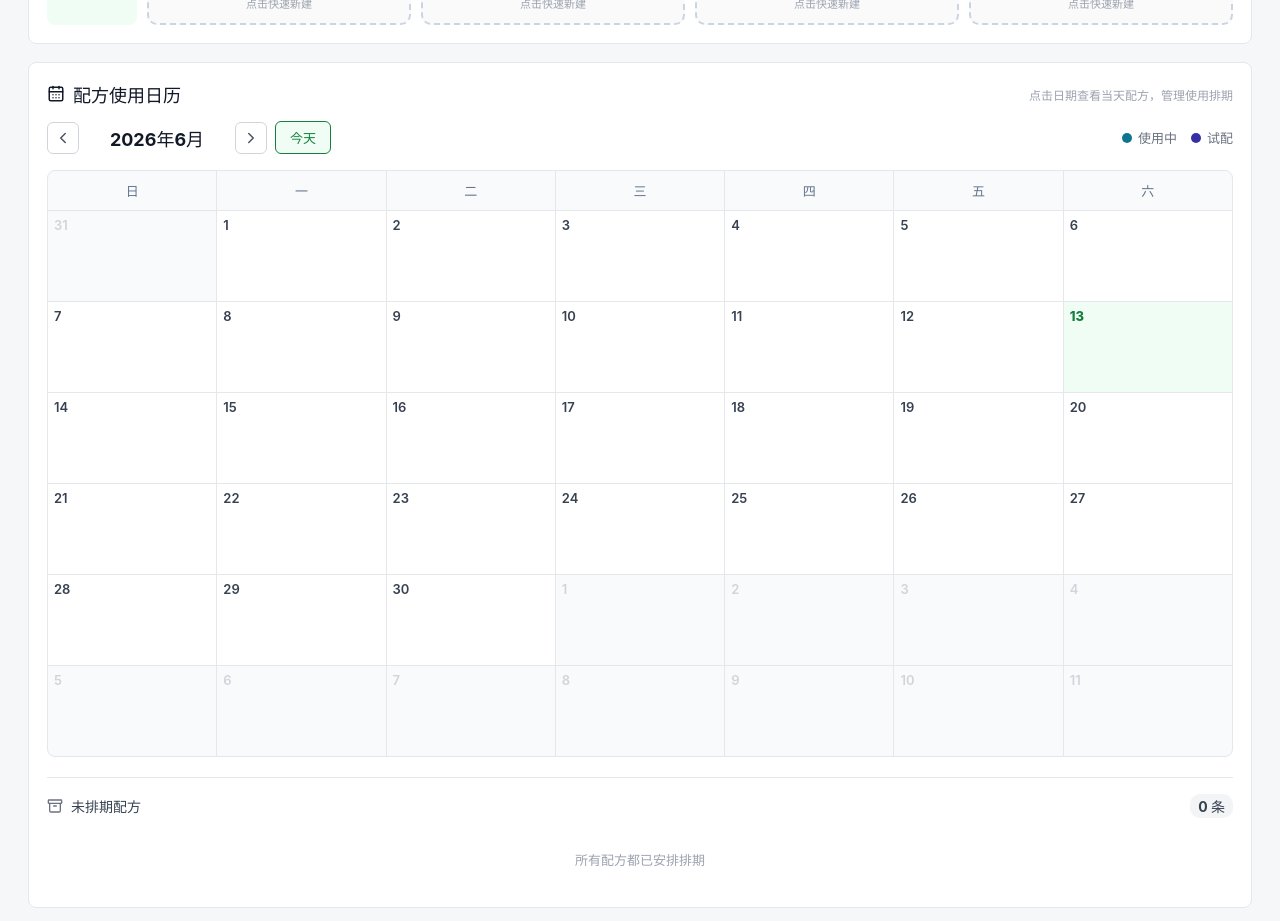
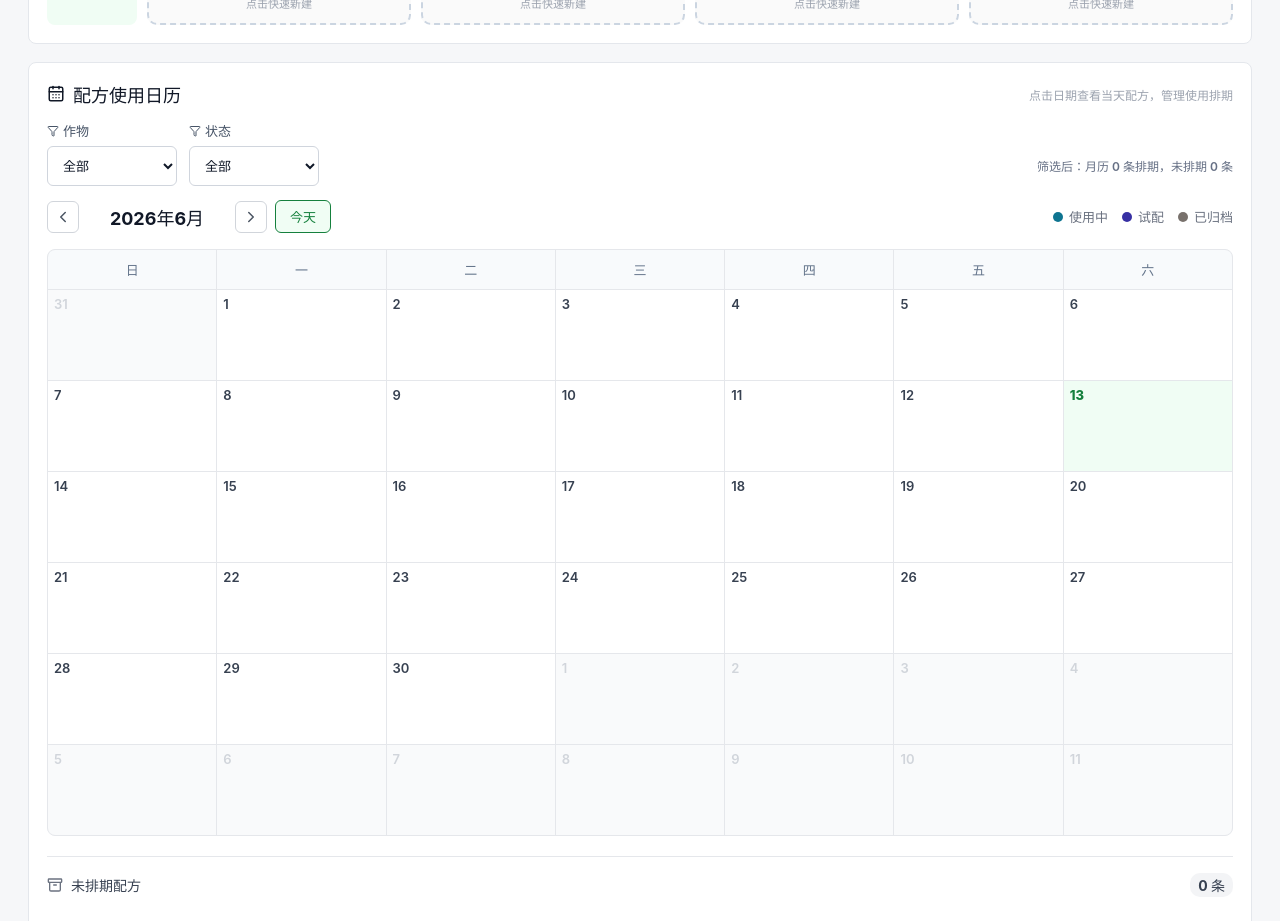
Before and after one commit to aliAjax/hxwl-61302-e26a4e3, a React (Vite) app: page / in a window 1280 px wide. Shown: the part 1400-2321 px from the top of the page. Built offline with nearby package versions, Linux system fonts and the light colour scheme.

Commit message:
.3436396082391580:1fe89e12b37903ea1548047b413a499d_6a2e5448792c02099514eb96.6a2e544b792c02099514eb98.6a2e544a98d9c2455a056998:Trae CN.T(2026/6/14 15:12:11)

```diff
--- a/src/App.css
+++ b/src/App.css
@@ -1924,6 +1924,13 @@ textarea { min-height: 76px; resize: vertical; }
   .warning-card-actions {
     flex-direction: column;
   }
+  .calendar-toolbar {
+    flex-direction: column;
+    align-items: stretch;
+  }
+  .calendar-toolbar label {
+    min-width: 100%;
+  }
 }
 
 .hero-actions {
@@ -2457,6 +2464,42 @@ textarea { min-height: 76px; resize: vertical; }
   color: #9ca3af;
   font-size: 12px;
   font-weight: 500;
+}
+
+.calendar-toolbar {
+  display: flex;
+  gap: 12px;
+  align-items: end;
+  margin-bottom: 14px;
+  flex-wrap: wrap;
+}
+.calendar-toolbar label {
+  flex: 0 0 auto;
+  min-width: 130px;
+  display: grid;
+  gap: 6px;
+  color: #344054;
+  font-size: 13px;
+  font-weight: 700;
+}
+.calendar-toolbar label span {
+  display: inline-flex;
+  align-items: center;
+  gap: 4px;
+  color: #475467;
+}
+.calendar-toolbar select {
+  width: 100%;
+}
+
+.legend-archived {
+  background: #78716c;
+}
+
+.calendar-crop-archived {
+  background: #f5f5f4;
+  color: #57534e;
+  border-color: #d6d3d1;
 }
 
 .calendar-header {
--- a/src/RecipeCalendar.jsx
+++ b/src/RecipeCalendar.jsx
@@ -1,5 +1,6 @@
 import { useState, useMemo, Fragment } from 'react';
-import { CalendarDays, ChevronLeft, ChevronRight, X, Sprout, Clock, Calendar, Archive } from 'lucide-react';
+import { CalendarDays, ChevronLeft, ChevronRight, X, Sprout, Clock, Calendar, Archive, Filter } from 'lucide-react';
+import { getAllCropOptions } from './recipeTemplates';
 
 function statusClass(status) {
   const statuses = ['试配', '使用中', '已归档'];
@@ -35,8 +36,24 @@ function RecipeCalendar({ records, onSelectRecipe, onOpenSchedule, selectedRecor
   const [viewMonth, setViewMonth] = useState(today.getMonth());
   const [selectedDate, setSelectedDate] = useState(null);
   const [dayDetailOpen, setDayDetailOpen] = useState(false);
+  const [cropFilter, setCropFilter] = useState('全部');
+  const [statusFilter, setStatusFilter] = useState('全部');
 
   const todayStr = today.toISOString().slice(0, 10);
+
+  const calendarCropOptions = useMemo(() => {
+    const recordCrops = records.map((r) => r.crop);
+    const allCrops = getAllCropOptions();
+    return [...new Set([...allCrops, ...recordCrops])];
+  }, [records]);
+  const calendarStatusOptions = ['试配', '使用中', '已归档'];
+
+  const hasCalendarFilter = cropFilter !== '全部' || statusFilter !== '全部';
+
+  function clearCalendarFilter() {
+    setCropFilter('全部');
+    setStatusFilter('全部');
+  }
 
   const monthName = useMemo(() => {
     const date = new Date(viewYear, viewMonth, 1);
@@ -78,12 +95,26 @@ function RecipeCalendar({ records, onSelectRecipe, onOpenSchedule, selectedRecor
   }, [viewYear, viewMonth]);
 
   const scheduledRecipes = useMemo(() => {
-    return records.filter(r => r.startDate && (r.status === '使用中' || r.status === '试配'));
-  }, [records]);
+    let result = records.filter(r => r.startDate);
+    if (statusFilter !== '全部') {
+      result = result.filter(r => r.status === statusFilter);
+    }
+    if (cropFilter !== '全部') {
+      result = result.filter(r => r.crop === cropFilter);
+    }
+    return result;
+  }, [records, cropFilter, statusFilter]);
 
   const unscheduledRecipes = useMemo(() => {
-    return records.filter(r => !r.startDate);
-  }, [records]);
+    let result = records.filter(r => !r.startDate);
+    if (statusFilter !== '全部') {
+      result = result.filter(r => r.status === statusFilter);
+    }
+    if (cropFilter !== '全部') {
+      result = result.filter(r => r.crop === cropFilter);
+    }
+    return result;
+  }, [records, cropFilter, statusFilter]);
 
   function getRecipesForDate(dateStr) {
     return scheduledRecipes.filter(r => isDateInRange(dateStr, r.startDate, r.endDate));
@@ -94,12 +125,13 @@ function RecipeCalendar({ records, onSelectRecipe, onOpenSchedule, selectedRecor
     const cropMap = {};
     recipes.forEach(r => {
       if (!cropMap[r.crop]) {
-        cropMap[r.crop] = { count: 0, hasInUse: false, hasTrial: false, recipes: [] };
+        cropMap[r.crop] = { count: 0, hasInUse: false, hasTrial: false, hasArchived: false, recipes: [] };
       }
       cropMap[r.crop].count++;
       cropMap[r.crop].recipes.push(r);
       if (r.status === '使用中') cropMap[r.crop].hasInUse = true;
       if (r.status === '试配') cropMap[r.crop].hasTrial = true;
+      if (r.status === '已归档') cropMap[r.crop].hasArchived = true;
     });
     return cropMap;
   }
@@ -142,7 +174,34 @@ function RecipeCalendar({ records, onSelectRecipe, onOpenSchedule, selectedRecor
         <div className="panel-title">
           <CalendarDays size={18} />
           <h2>配方使用日历</h2>
-          <span className="calendar-tip">点击日期查看当天配方，管理使用排期</span>
+          {hasCalendarFilter ? (
+            <button type="button" className="board-clear-filter" onClick={clearCalendarFilter}>
+              <X size={14} />
+              <span>清除筛选（{cropFilter} · {statusFilter}）</span>
+            </button>
+          ) : (
+            <span className="calendar-tip">点击日期查看当天配方，管理使用排期</span>
+          )}
+        </div>
+
+        <div className="calendar-toolbar">
+          <label>
+            <span><Filter size={12} /> 作物</span>
+            <select value={cropFilter} onChange={(e) => setCropFilter(e.target.value)}>
+              <option>全部</option>
+              {calendarCropOptions.map((c) => <option key={c}>{c}</option>)}
+            </select>
+          </label>
+          <label>
+            <span><Filter size={12} /> 状态</span>
+            <select value={statusFilter} onChange={(e) => setStatusFilter(e.target.value)}>
+              <option>全部</option>
+              {calendarStatusOptions.map((s) => <option key={s}>{s}</option>)}
+            </select>
+          </label>
+          <span className="warning-filter-count">
+            筛选后：月历 {scheduledRecipes.length} 条排期，未排期 {unscheduledRecipes.length} 条
+          </span>
         </div>
 
         <div className="calendar-header">
@@ -162,6 +221,9 @@ function RecipeCalendar({ records, onSelectRecipe, onOpenSchedule, selectedRecor
             </span>
             <span className="legend-item">
               <span className="legend-dot legend-trial"></span>试配
+            </span>
+            <span className="legend-item">
+              <span className="legend-dot legend-archived"></span>已归档
             </span>
           </div>
         </div>
@@ -196,7 +258,8 @@ function RecipeCalendar({ records, onSelectRecipe, onOpenSchedule, selectedRecor
                       className={
                         'calendar-crop-tag' +
                         (info.hasInUse ? ' calendar-crop-in-use' : '') +
-                        (info.hasTrial && !info.hasInUse ? ' calendar-crop-trial' : '')
+                        (info.hasTrial && !info.hasInUse ? ' calendar-crop-trial' : '') +
+                        (info.hasArchived && !info.hasInUse && !info.hasTrial ? ' calendar-crop-archived' : '')
                       }
                     >
                       <Sprout size={10} />
```
